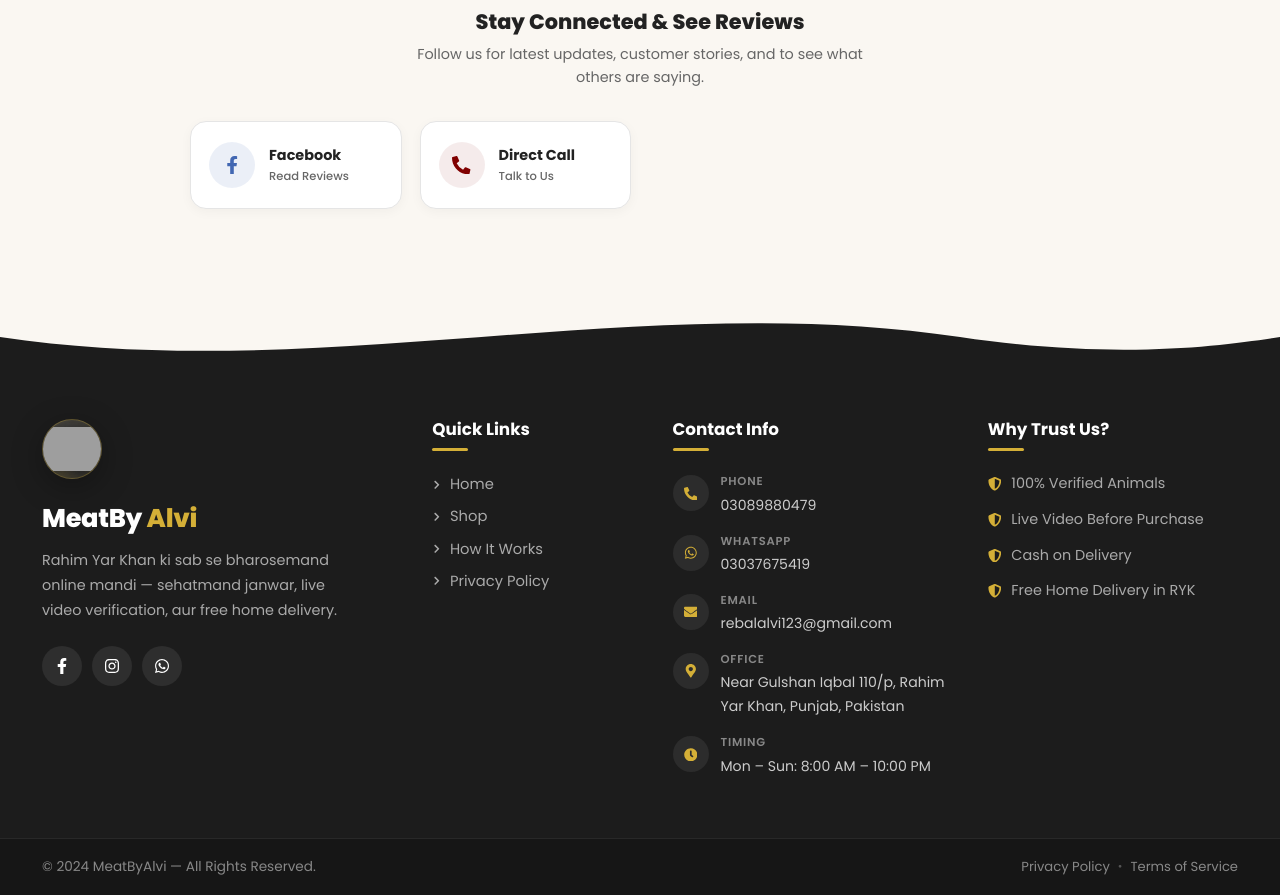
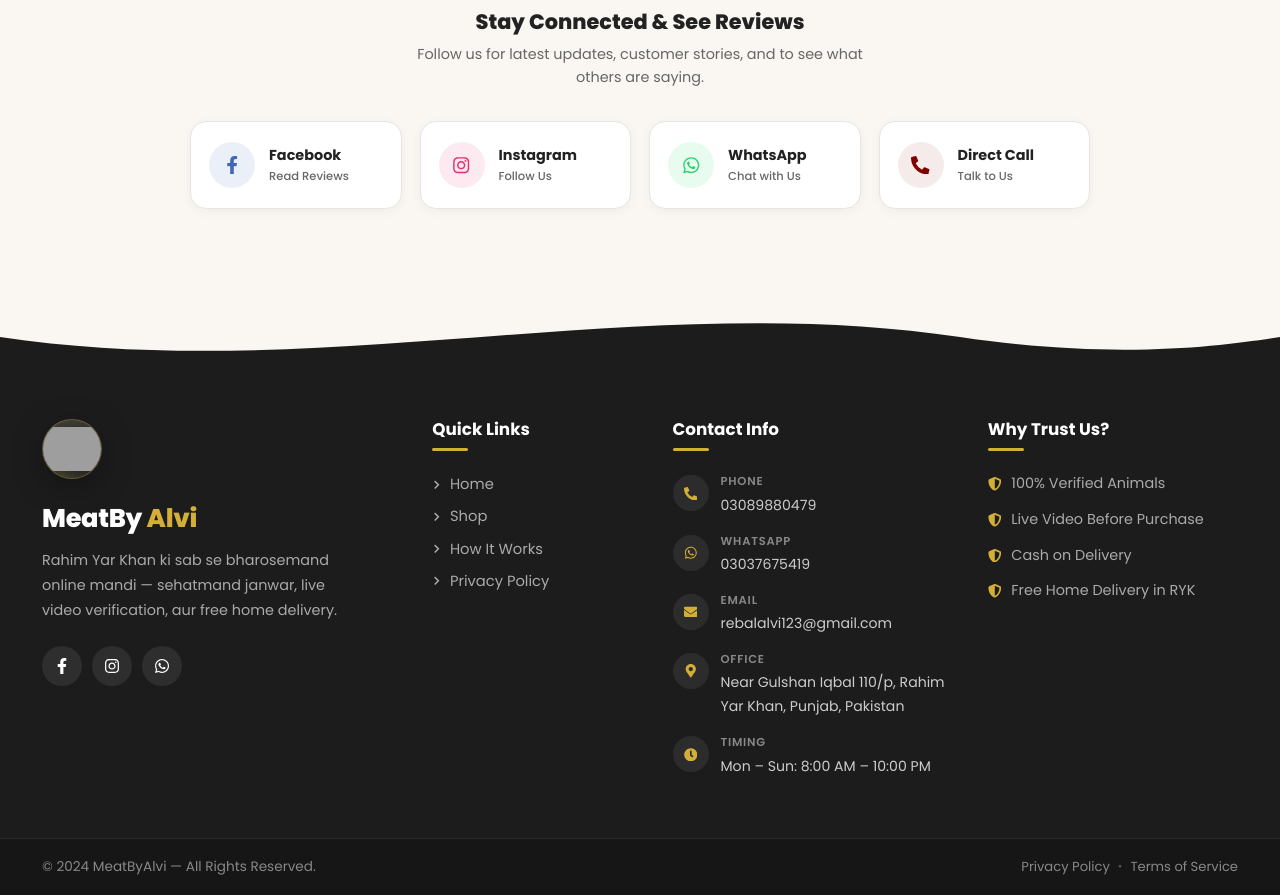
Before and after one commit to Alvi123787/Farm2Meat-Frontend, a React (Vite) app: page /feedback in a window 1280 px wide. Shown: the part 1380-2275 px from the top of the page. Built offline with nearby package versions, Linux system fonts and the light colour scheme; grey boxes are pictures that could not be loaded; a web font is replaced by a local one.

Commit message:
update whole  commit

```diff
--- a/src/components/Confirmation.jsx
+++ b/src/components/Confirmation.jsx
@@ -335,7 +335,7 @@
               </div>
             </div>
 
-            {orderData.advanceAmount > 0 && (
+            {orderData.animalCare && (
               <div className="conf-advance">
                 <p className="conf-eyebrow conf-advance__eyebrow">Payment breakdown</p>
                 <div className="conf-advance__row conf-advance__row--first">
--- a/src/components/RecentInquiriesTable.jsx
+++ b/src/components/RecentInquiriesTable.jsx
@@ -62,6 +62,17 @@
     day: 'numeric',
     hour: '2-digit',
     minute: '2-digit',
+  })
+}
+
+const formatDateWithoutTime = (dateStr) => {
+  if (!dateStr) return 'Not scheduled yet'
+  const date = new Date(dateStr)
+  if (isNaN(date.getTime())) return 'Not scheduled yet'
+  return date.toLocaleDateString('en-PK', {
+    day: '2-digit',
+    month: 'short',
+    year: 'numeric'
   })
 }
 
@@ -195,43 +206,6 @@
   useAdminLiveRefresh(fetchInquiries, { intervalMs: 8000, enabled: false })
 
   // ════════════════════════════════════════════
-  // CSV Export Handler
-  // ════════════════════════════════════════════
-
-  const exportToCSV = useCallback(() => {
-    if (filteredData.length === 0) {
-      alert('No inquiries to export');
-      return;
-    }
-
-    const headers = ['Inquiry ID', 'Customer', 'Phone', 'Animal/Item', 'Price', 'Date', 'Status'];
-    const rows = filteredData.map(inquiry => [
-      inquiry.inquiryId,
-      inquiry.customerName,
-      inquiry.phone,
-      inquiry.animalName,
-      formatPrice(inquiry.price),
-      formatDate(inquiry.date),
-      inquiry.status
-    ]);
-
-    const csvContent = [
-      headers.join(','),
-      ...rows.map(row => row.map(cell => `"${String(cell).replace(/"/g, '""')}"`).join(','))
-    ].join('\n');
-
-    const blob = new Blob([csvContent], { type: 'text/csv;charset=utf-8;' });
-    const url = URL.createObjectURL(blob);
-    const link = document.createElement('a');
-    link.href = url;
-    link.setAttribute('download', `inquiries-${domain === 'meat' ? 'meat' : 'livestock'}-${new Date().toISOString().split('T')[0]}.csv`);
-    document.body.appendChild(link);
-    link.click();
-    document.body.removeChild(link);
-    URL.revokeObjectURL(url);
-  }, [filteredData, domain]);
-
-  // ════════════════════════════════════════════
   // Status Update Handler
   // ════════════════════════════════════════════
 
@@ -349,6 +323,46 @@
   }, [filteredData, sortConfig])
 
   // ════════════════════════════════════════════
+  // CSV Export Handler
+  // ════════════════════════════════════════════
+  // NOTE: moved below filteredData/sortedData declarations — previously this was
+  // declared earlier in the file and referenced `filteredData` before it existed,
+  // throwing "Cannot access 'filteredData' before initialization" on every render.
+
+  const exportToCSV = useCallback(() => {
+    if (filteredData.length === 0) {
+      alert('No inquiries to export')
+      return
+    }
+
+    const headers = ['Inquiry ID', 'Customer', 'Phone', 'Animal/Item', 'Price', 'Date', 'Status']
+    const rows = filteredData.map((inquiry) => [
+      inquiry.inquiryId,
+      inquiry.customerName,
+      inquiry.phone,
+      inquiry.animalName,
+      formatPrice(inquiry.price),
+      formatDate(inquiry.date),
+      inquiry.status
+    ])
+
+    const csvContent = [
+      headers.join(','),
+      ...rows.map((row) => row.map((cell) => `"${String(cell).replace(/"/g, '""')}"`).join(','))
+    ].join('\n')
+
+    const blob = new Blob([csvContent], { type: 'text/csv;charset=utf-8;' })
+    const url = URL.createObjectURL(blob)
+    const link = document.createElement('a')
+    link.href = url
+    link.setAttribute('download', `inquiries-${domain === 'meat' ? 'meat' : 'livestock'}-${new Date().toISOString().split('T')[0]}.csv`)
+    document.body.appendChild(link)
+    link.click()
+    document.body.removeChild(link)
+    URL.revokeObjectURL(url)
+  }, [filteredData, domain])
+
+  // ════════════════════════════════════════════
   // Pagination
   // ════════════════════════════════════════════
 
@@ -393,15 +407,6 @@
   // ════════════════════════════════════════════
   // Helper Functions
   // ════════════════════════════════════════════
-
-  const formatDate = (dateStr) => {
-    const date = new Date(dateStr)
-    return date.toLocaleDateString('en-PK', {
-      day: '2-digit',
-      month: 'short',
-      year: 'numeric'
-    })
-  }
 
   const getSortIcon = (key) => {
     if (sortConfig.key !== key) return 'fa-sort'
@@ -685,7 +690,7 @@
                       </td>
                       <td>
                         <span className="date-text">
-                          {formatDate(inquiry.date)}
+                          {formatDateWithoutTime(inquiry.date)}
                         </span>
                       </td>
                       <td>
--- a/src/pages/FeedbackPage.jsx
+++ b/src/pages/FeedbackPage.jsx
@@ -13,12 +13,16 @@
   FaShieldAlt,
   FaHeart,          // new icon
   FaSmile,          // new icon
+  FaInstagram,       // Instagram icon
+  FaWhatsapp,        // WhatsApp icon
 } from 'react-icons/fa'
 import '../css/Contact.css'      // CSS unchanged
 import {
   FACEBOOK_URL,
   PHONE_DISPLAY,
   PHONE_LINK,
+  WHATSAPP_LINK,
+  INSTAGRAM_URL,
 } from '../constants/contact'
 import feedbackService from '../services/feedbackService'
 
@@ -399,6 +403,38 @@
                   </div>
                 </a>
 
+                {/* Instagram */}
+                <a
+                  href={INSTAGRAM_URL}
+                  target="_blank"
+                  rel="noopener noreferrer"
+                  className="cp-social-card cp-social-card--ig"
+                >
+                  <div className="cp-social-card-icon">
+                    <FaInstagram />
+                  </div>
+                  <div className="cp-social-card-info">
+                    <strong>Instagram</strong>
+                    <span>Follow Us</span>
+                  </div>
+                </a>
+
+                {/* WhatsApp */}
+                <a
+                  href={WHATSAPP_LINK}
+                  target="_blank"
+                  rel="noopener noreferrer"
+                  className="cp-social-card cp-social-card--wa"
+                >
+                  <div className="cp-social-card-icon">
+                    <FaWhatsapp />
+                  </div>
+                  <div className="cp-social-card-info">
+                    <strong>WhatsApp</strong>
+                    <span>Chat with Us</span>
+                  </div>
+                </a>
+
                 {/* Phone */}
                 <a
                   href={PHONE_LINK}
--- a/src/pages/Orders.jsx
+++ b/src/pages/Orders.jsx
@@ -88,9 +88,17 @@
 
     const orderStatus = orderStatusMap[orderGroup.status] || 'pending';
 
-    // Determine payment status based on status and payment method
+    const totalAmountWithDelivery = orderGroup.totalAmount + 49; // Add delivery charge
+    const advancePaid = orderGroup.items.reduce((sum, i) => sum + (i.animalCarePrice || 0), 0);
+    const remainingBalance = Math.max(0, totalAmountWithDelivery - advancePaid);
+
+    // Determine payment status
     let paymentStatus = 'unpaid';
-    if (orderGroup.status === 'Completed') paymentStatus = 'fully_paid';
+    if (advancePaid > 0 && remainingBalance > 0) {
+      paymentStatus = 'advance_paid';
+    } else if (remainingBalance === 0 || orderGroup.status === 'Completed') {
+      paymentStatus = 'fully_paid';
+    }
 
     return {
       id: orderGroup.orderId,
@@ -112,9 +120,9 @@
       pricing: {
         animalPrice: orderGroup.items.reduce((sum, i) => sum + i.price, 0),
         deliveryCharges: 49,
-        totalAmount: orderGroup.totalAmount + 49, // Add delivery charge
-        advancePaid: orderGroup.items.reduce((sum, i) => sum + (i.animalCarePrice || 0), 0),
-        remainingBalance: (orderGroup.totalAmount + 49) - orderGroup.items.reduce((sum, i) => sum + (i.animalCarePrice || 0), 0),
+        totalAmount: totalAmountWithDelivery,
+        advancePaid: advancePaid,
+        remainingBalance: remainingBalance,
       },
       paymentStatus: paymentStatus,
       paymentScreenshot: null,
@@ -566,7 +574,12 @@
   /* ═══════════════════════════════════════
      HELPERS
      ═══════════════════════════════════════ */
-  const formatDate = (d) => new Date(d).toLocaleDateString('en-PK', { year: 'numeric', month: 'short', day: 'numeric' });
+  const formatDate = (d) => {
+    if (!d) return 'TBD';
+    const date = new Date(d);
+    if (isNaN(date.getTime())) return 'TBD';
+    return date.toLocaleDateString('en-PK', { year: 'numeric', month: 'short', day: 'numeric' });
+  };
   const formatDateTime = (d) => new Date(d).toLocaleString('en-PK', { year: 'numeric', month: 'short', day: 'numeric', hour: '2-digit', minute: '2-digit' });
 
   const getPageNumbers = () => {
@@ -934,7 +947,7 @@
                           ? `Rs. ${order.pricing.advancePaid.toLocaleString()}`
                           : 'None'}
                       </span>
-                      {order.pricing.remainingBalance > 0 && order.orderStatus !== 'cancelled' && (
+                      {order.pricing.remainingBalance > 0 && order.orderStatus !== 'cancelled' && order.paymentStatus !== 'fully_paid' && (
                         <span className="om-td-sub om-td-sub--remaining">
                           Due: Rs. {order.pricing.remainingBalance.toLocaleString()}
                         </span>
```
